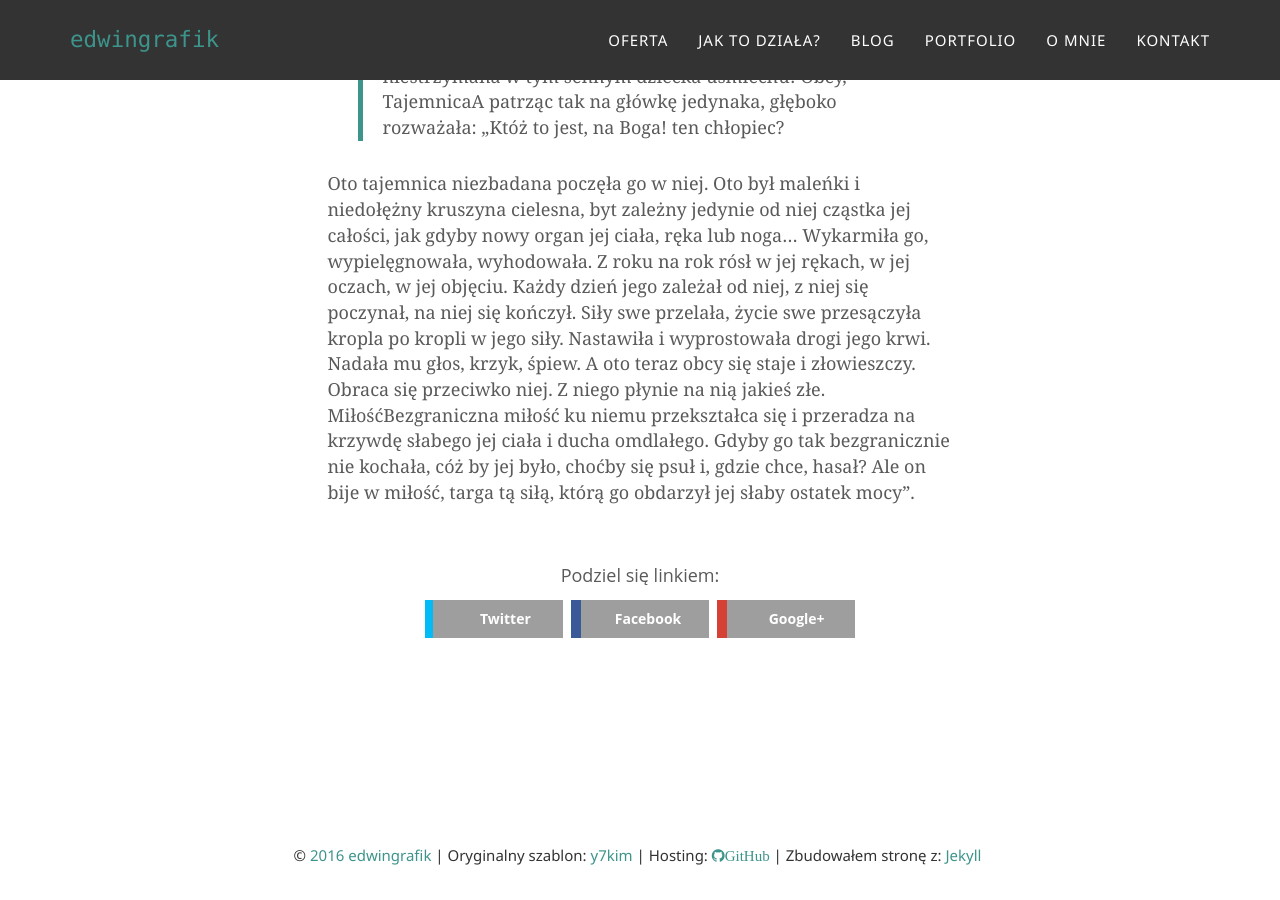
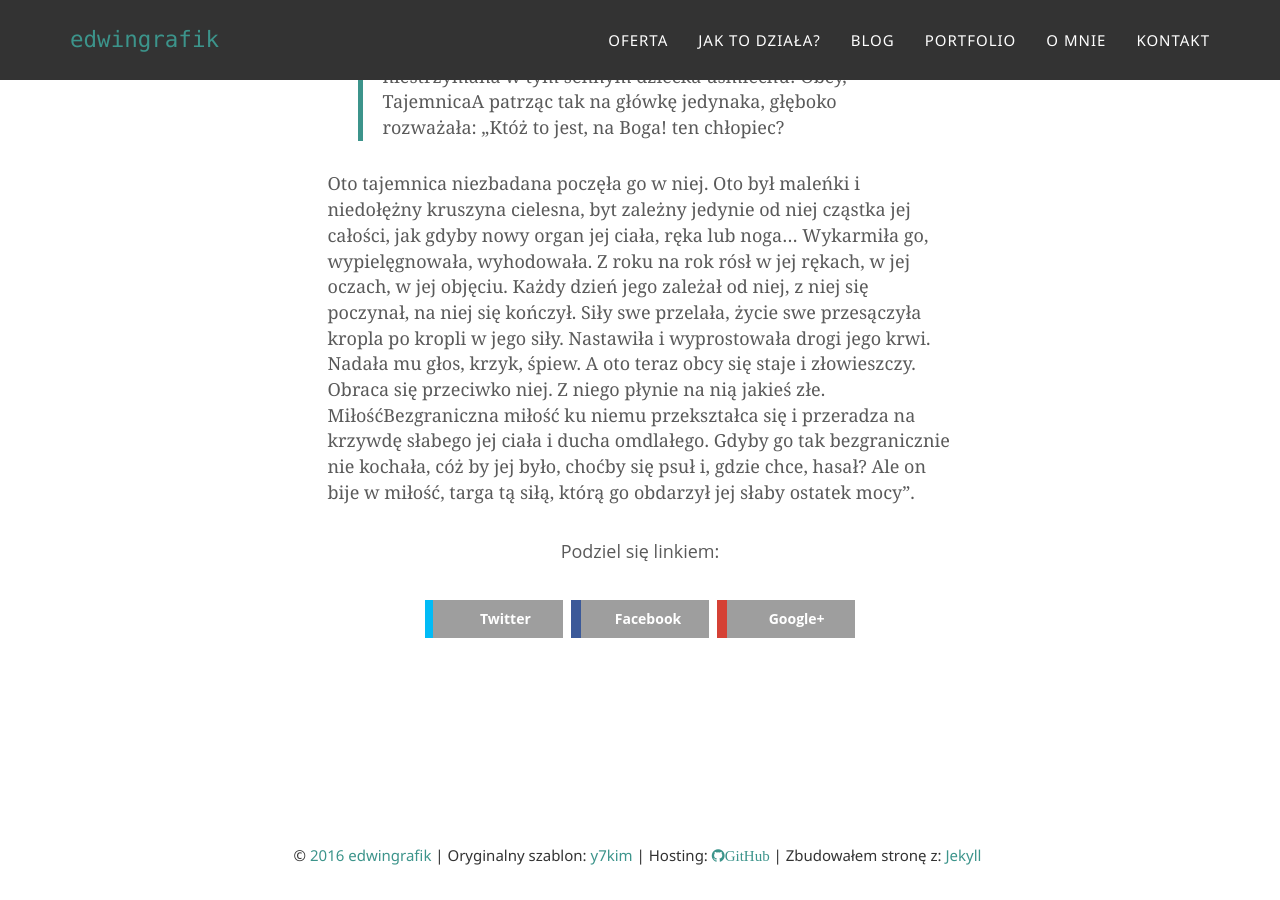
Before and after one commit to edwingrafik/edwingrafik.github.io, a Jekyll site: the page built from _posts/2016-04-24-projekt-logo.md, in a window 1280 px wide and 900 px high, scrolled down 4145 px. Built offline with Jekyll 4.4.1, drawn with Linux system fonts in a browser that asks for light colours; some web fonts are replaced; comment, search, counter and statistics services are not loaded; grey boxes are pictures that could not be loaded.

Commit message:
Update share-page.html

```diff
--- a/_includes/share-page.html
+++ b/_includes/share-page.html
@@ -1,5 +1,5 @@
-<div class="entry-social"><br><br>
-    <p class="text-muted">Podziel się linkiem:</p>
+<div class="entry-social"><br>
+    <p class="text-muted">Podziel się linkiem:</p><br>
     <div class="twitter">
       <a href="https://twitter.com/intent/tweet?text={{ page.title }}&url={{ site.url }}{{ page.url }}&via={{ site.twitter_username }}&related={{ site.twitter_username }}" rel="nofollow" target="_blank" title="Share on Twitter">Twitter</a>
     </div>
```
